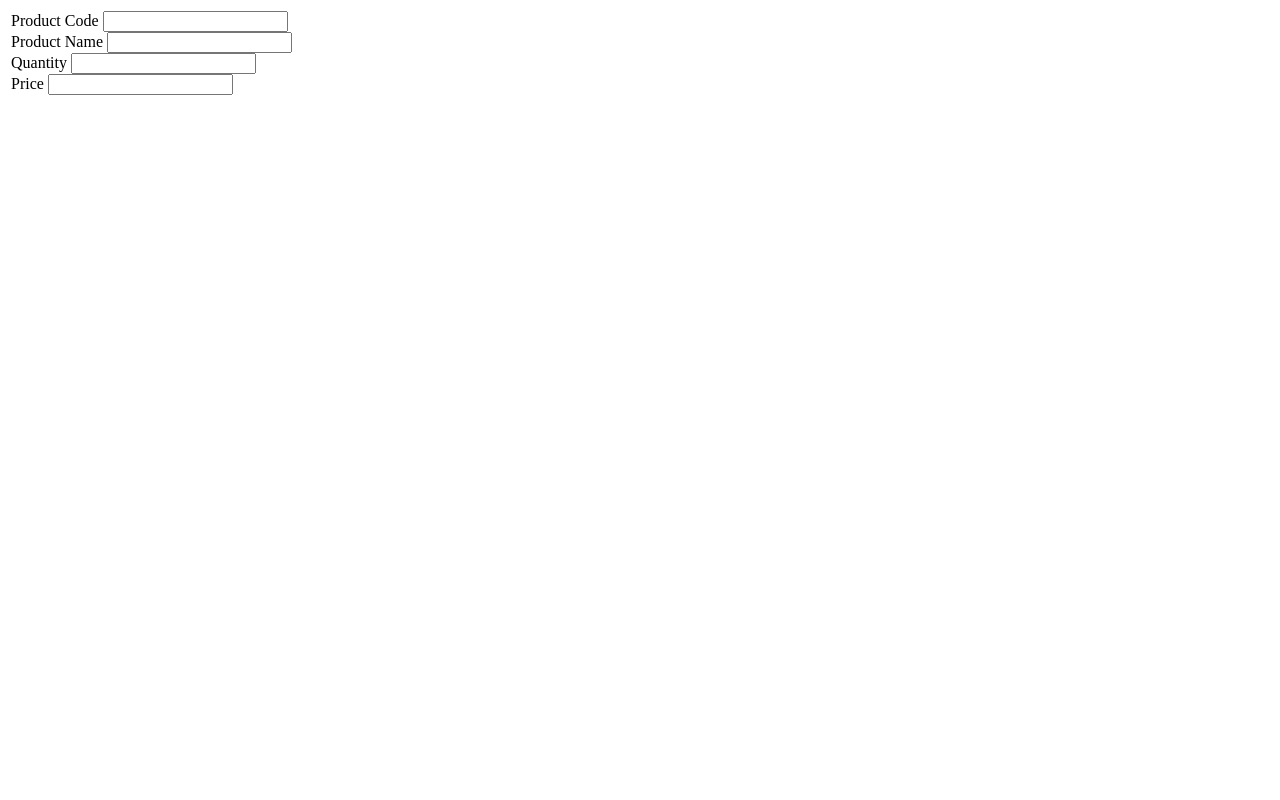
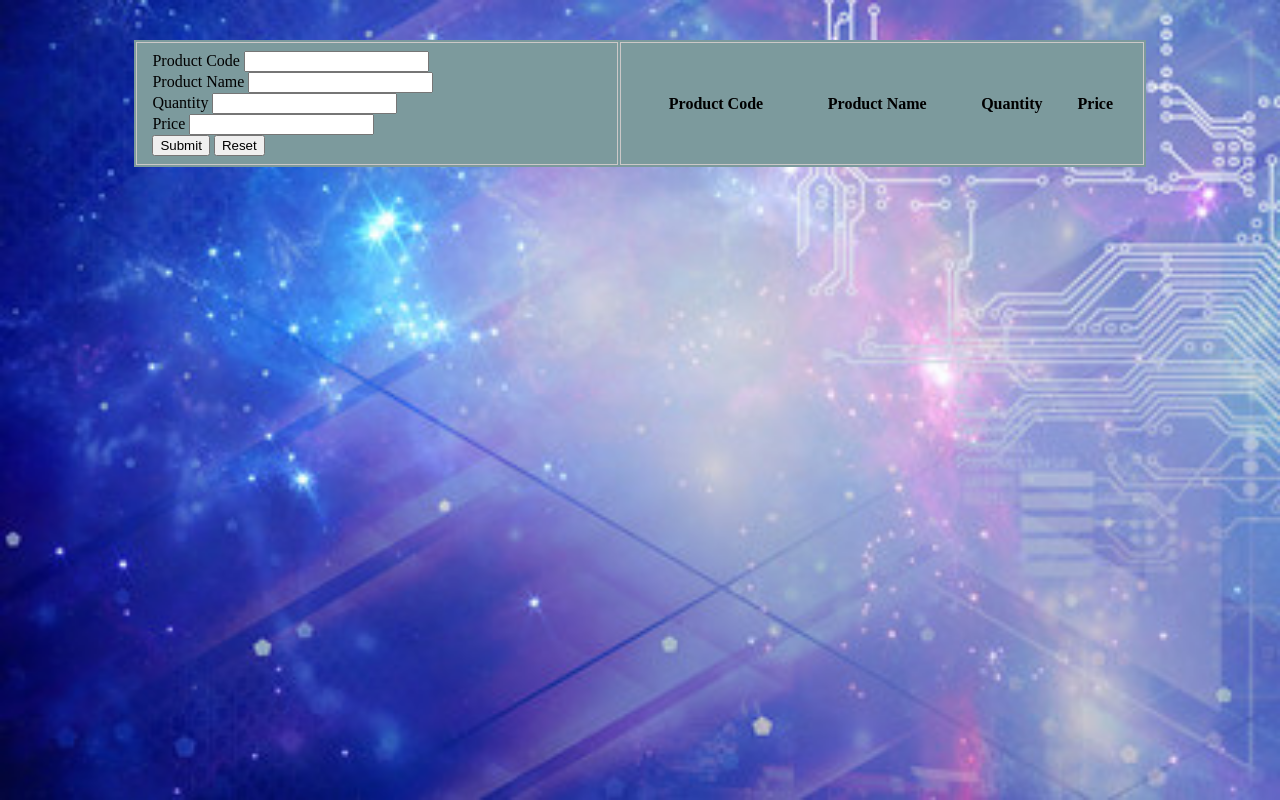
Before and after one commit to daniits/Javascript_CRUD, a plain HTML site: page index.html in a window 1280 px wide. Drawn offline with Linux system fonts and the light colour scheme.

Commit message:
Basic CSS and HTML added for designing

```diff
--- a/index.html
+++ b/index.html
@@ -5,12 +5,13 @@
     <meta http-equiv="X-UA-Compatible" content="IE=edge" />
     <meta name="viewport" content="width=device-width, initial-scale=1.0" />
     <title>JS CRUD</title>
+    <link rel="stylesheet" href="./style.css">
   </head>
   <body>
     <table>
       <tr>
         <td>
-          <form>
+          <form autocomplete="off" onsubmit="onFormSubmit()">
             <div>
               <label for="productCode">Product Code</label>
               <input type="text" name="productCode" id="productCode" />
@@ -21,13 +22,29 @@
             </div>
             <div>
               <label for="qty">Quantity</label>
-              <input type="text" name="qty" id="qty" />
+              <input type="number" name="qty" id="qty" />
             </div>
             <div>
               <label for="perPrice">Price</label>
-              <input type="text" name="perPrice" id="perPrice" />
+              <input type="number" name="perPrice" id="perPrice" />
+            </div>
+            <div class="form_action--button">
+            <input type="submit" value="Submit" />
+            <input type="reset" value="Reset" />
             </div>
           </form>
+          <td>
+              <table class="list" id="storelist">
+                  <thead>
+                      <tr>
+                          <th>Product Code</th>
+                          <th>Product Name</th>
+                          <th>Quantity</th>
+                          <th>Price</th>
+                      </tr>
+                  </thead>
+              </table>
+          </td>
         </td>
       </tr>
     </table>
--- a/style.css
+++ b/style.css
@@ -0,0 +1,25 @@
+body {
+  background-image: url(1.jpg);
+  background-repeat: no-repeat;
+  background-attachment: fixed;
+  background-size: cover;
+}
+table {
+  width: 80%;
+  margin: 40px auto;
+  background: rgb(124, 154, 157);
+}
+table.list {
+  text-align: center;
+  width: 100%;
+}
+td {
+  border: 1px solid rgb(204, 200, 200);
+  text-align: left;
+  padding: 8px 15px;
+}
+tr:nth-child(even),
+table.list thread > tr {
+  background-color: rgb(204, 200, 200);
+}
+input[type="text"],input[type=""]
```
Also changed, not shown: 1.jpg (added).
